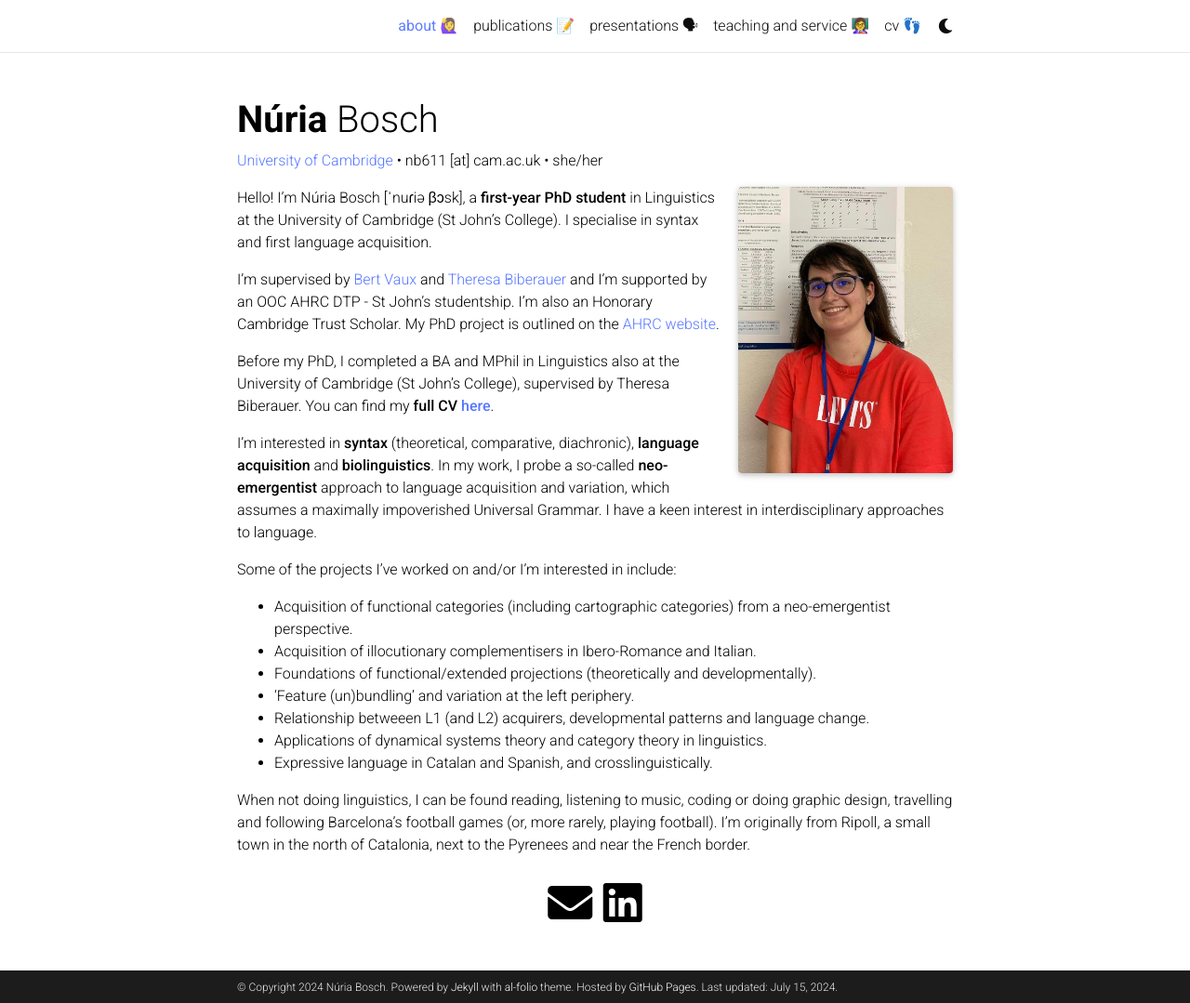
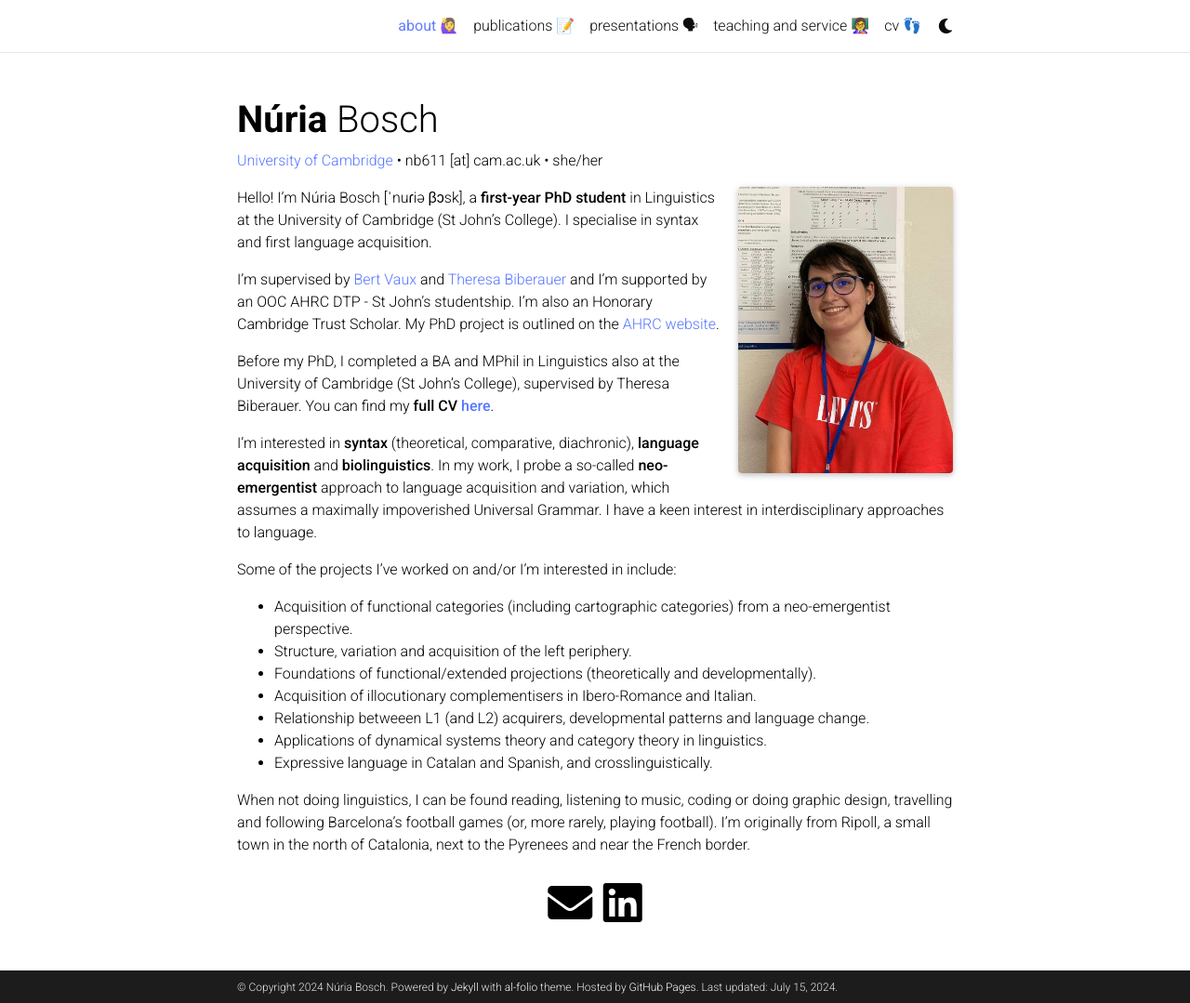
Before and after one commit to nuria-bosch/nuria-bosch.github.io, a Jekyll site: the page built from _pages/about.md, in a window 1280 px wide and 1079 px high. Shown: the whole window at 93% size. Built offline with Jekyll 4.4.1, drawn with Linux system fonts in a browser that asks for light colours; full-size pictures stand in for the smaller copies a plugin makes; emoji names are drawn with the system emoji font; comment, search, counter and statistics services are not loaded; a style sheet for code colours, icons or effects is not loaded.

Commit message:
Update about.md

```diff
--- a/_pages/about.md
+++ b/_pages/about.md
@@ -27,9 +27,9 @@ I'm interested in **syntax** (theoretical, comparative, diachronic), **language
 Some of the projects I've worked on and/or I'm interested in include:
 
 - Acquisition of functional categories (including cartographic categories) from a neo-emergentist perspective.
+- Structure, variation and acquisition of the left periphery.
+- Foundations of functional/extended projections (theoretically and developmentally).
 - Acquisition of illocutionary complementisers in Ibero-Romance and Italian.
-- Foundations of functional/extended projections (theoretically and developmentally).
-- 'Feature (un)bundling' and variation at the left periphery.
 - Relationship betweeen L1 (and L2) acquirers, developmental patterns and language change.
 - Applications of dynamical systems theory and category theory in linguistics.
 - Expressive language in Catalan and Spanish, and crosslinguistically.
```
